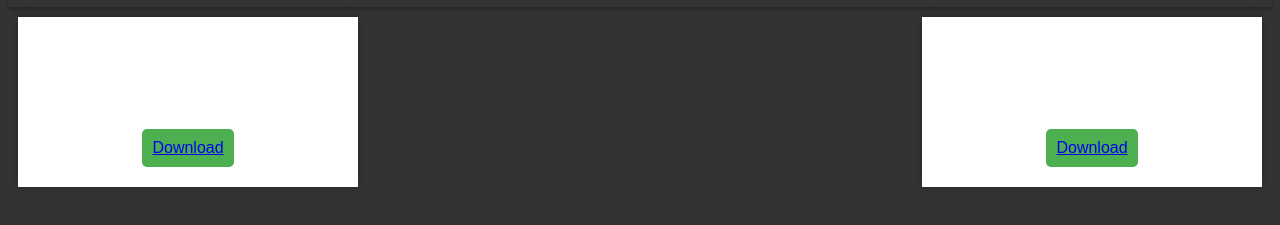
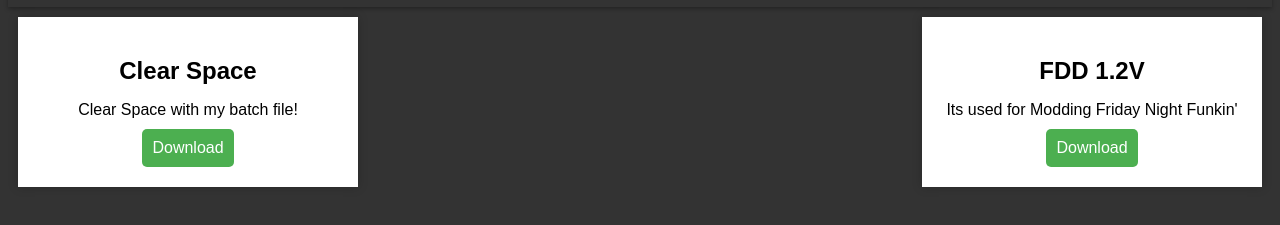
Before and after one commit to MooManisLoud/MooManisLoud.github.io, a plain HTML site: page downloads.html in a window 1280 px wide. Shown: the part 71-296 px from the top of the page. Drawn offline with Linux system fonts and the light colour scheme.

Commit message:
Update downloads.html

```diff
--- a/downloads.html
+++ b/downloads.html
@@ -48,6 +48,15 @@
 			font-size: 16px;
 			cursor: pointer;
 		}
+
+        a {
+            text-decoration: none;
+            color: white;
+        }
+
+        .container {
+            color: black;
+        }
 	</style>
 </head>
 
```
